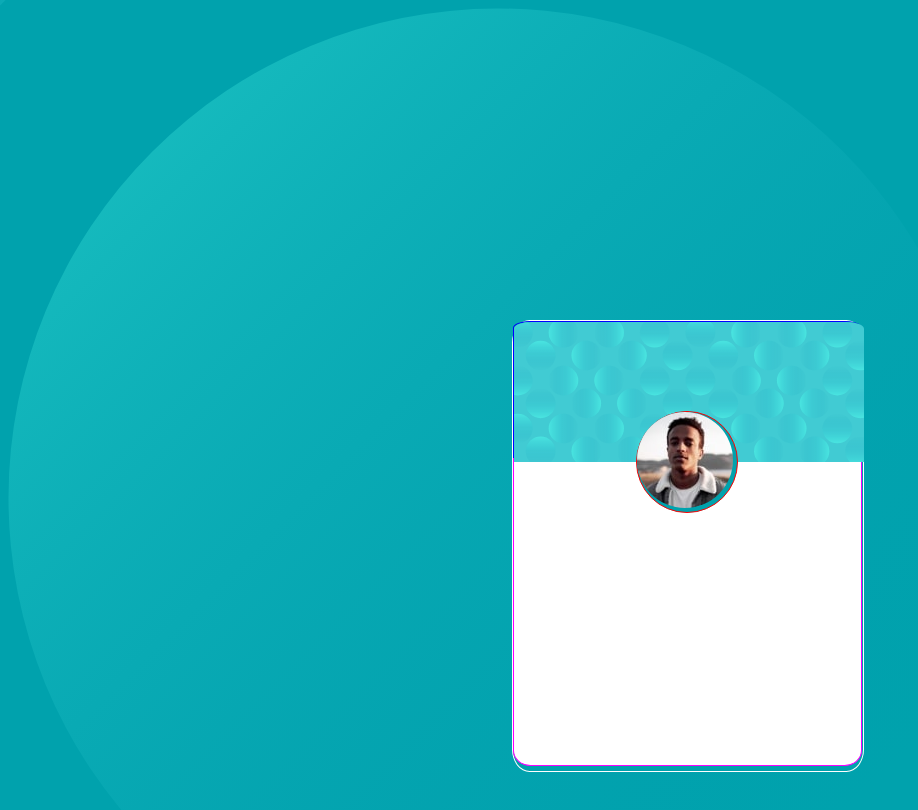
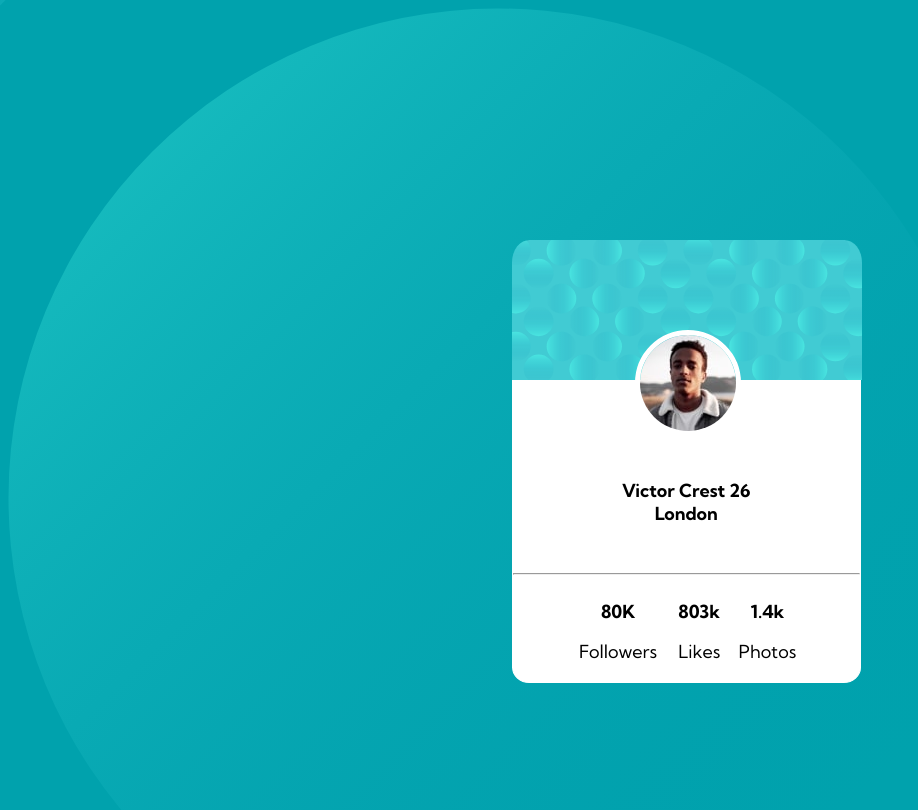
Before and after one commit to dianabedoya570/Retos, a plain HTML site: page Reto2HTML/Index.html in a window 1280 px wide. Shown: the whole page, without its empty margins (0-918 px from the left). Drawn offline with Linux system fonts and the light colour scheme.

Commit message:
se desarrolla el html y se definen los estilos principales

```diff
--- a/Reto2HTML/Index.html
+++ b/Reto2HTML/Index.html
@@ -11,7 +11,31 @@
             <div class="card__banner">
                 <img src="./assets/images/bg-pattern-card.svg">
             </div>
-            <div class ="card__info"> </div>
+            <div class ="card__info">
+                <div id="bl"></div>
+                <div class="card__info__name">
+                    <P> <b> Victor Crest </b> 26 <br> London </P>
+                </div>
+                <br>
+                <div class="card__info__scores">
+
+                    <hr>
+                    <table>
+                        <tr>
+                          <th>80K</th>
+                          <th>803k</th>
+                          <th>1.4k</th>
+                        </tr>
+                        <tr>
+                          <td>Followers</td>
+                          <td>Likes</td>
+                          <td>Photos</td>
+                        </tr>
+                        </table>
+
+                </div>
+
+            </div>
             <div id="card__display">
                 <img src="./assets/images/image-profile.jpg">
             </div>
--- a/Reto2HTML/assets/css/Stylesheet.css
+++ b/Reto2HTML/assets/css/Stylesheet.css
@@ -1,5 +1,11 @@
-*{  background: hsl(184deg 100% 34%)
+@font-face {
+    font-family: 'kumbh';
+    src: url("../fonts/KumbhSans-VariableFont_wght.ttf");
+}
 
+
+body{  background: hsl(184deg 100% 34%);
+font-family: 'kumbh';
 }
 
 #img_superior {
@@ -17,19 +23,19 @@
 }
 
 .card {
-    border: solid 1px #fff;
+
     height: 450px;
     width: 350px;
     position: absolute;
     right: 40%;
     left: 40%;
-    top: 40%;
+    top: 30%;
     bottom: 40%;
     border-radius: 5%;
-
+    overflow-x:auto
 }
 .card__banner{
-    border: solid 1px #00f;
+
     height: 30%;
     width: 99%;
     border-radius: 5% 5% 0% 0%;
@@ -40,15 +46,16 @@
     border-radius: 5% 5% 0% 0%;
 }
 .card__info{
-    border: solid 1px rgb(247, 0, 255);
+    border: solid 1px #fff;
     background: #fff;
     height: 68%;
     width: 99%;
-    border-radius:0% 0% 5% 5%;
+    border-radius: 0% 0% 5% 5%;
+
 }
 #card__display{
 
-    border:solid 1px rgb(255, 0, 0);
+  /* border:solid 1px rgb(255, 0, 0); */
     position: absolute;
     height: 100px;
     width: 100px;
@@ -60,4 +67,50 @@
 #card__display>img{
     object-fit:contain;
     border-radius: 50%;
+    border-color: white;
+    border-style: solid;
+    border-width: 5px;
 }
+#bl{
+
+    background: #fff;
+    height: 50px;;
+}
+.card__info__name{
+    padding: 10% 0 10% 0%;
+    background: #fff;
+    height: 50px;
+    font-size: 18px;
+    font-weight: 700;
+}
+.card__info__scores{
+
+    background: #fff;
+
+}
+table{
+
+    width: 70%;
+    overflow-x:auto;
+    margin :auto;
+
+}
+
+  th {
+    height: 50px;
+    text-align: center;
+    font-size: 18px;
+    font-weight: 700;
+
+  }
+  td {
+    text-align: center;
+    font-size: 18px;
+    font-weight: 400;
+  }
+  p{text-align: center;
+
+  }
+   br{
+    color: darkslategray;
+   }
```
Also changed, not shown: Reto2HTML/assets/fonts/KumbhSans-VariableFont_wght.ttf (added), Reto2HTML/assets/fonts/OFL.txt (added), Reto2HTML/assets/fonts/README.txt (added), Reto2HTML/assets/fonts/static/KumbhSans-Black.ttf (added), Reto2HTML/assets/fonts/static/KumbhSans-Bold.ttf (added), Reto2HTML/assets/fonts/static/KumbhSans-ExtraBold.ttf (added), Reto2HTML/assets/fonts/static/KumbhSans-ExtraLight.ttf (added), Reto2HTML/assets/fonts/static/KumbhSans-Light.ttf (added), Reto2HTML/assets/fonts/static/KumbhSans-Medium.ttf (added), Reto2HTML/assets/fonts/static/KumbhSans-Regular.ttf (added), Reto2HTML/assets/fonts/static/KumbhSans-SemiBold.ttf (added), Reto2HTML/assets/fonts/static/KumbhSans-Thin.ttf (added), 1 other file.
